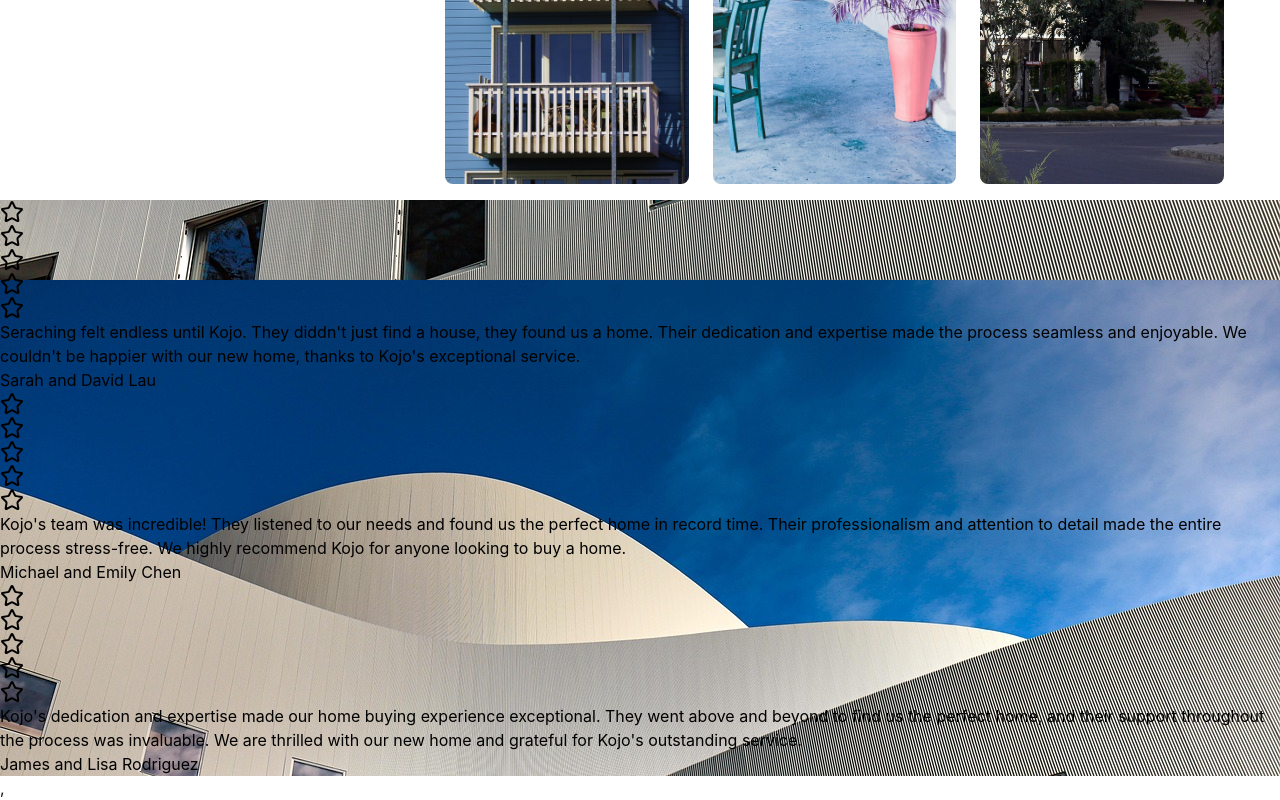
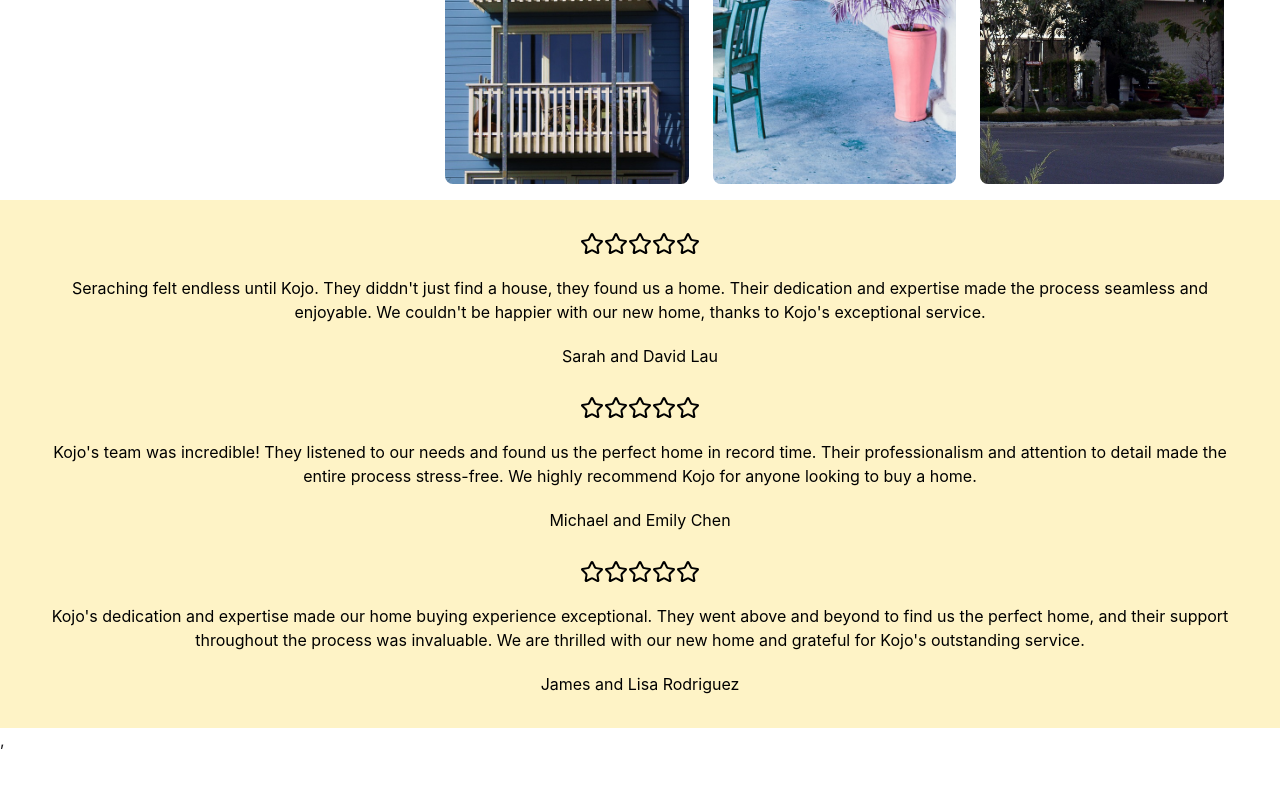
Before and after one commit to acquah-forever/my-realEstate, a React (Vite) app: page / in a window 1280 px wide. Shown: the part 5691-6491 px from the top of the page. After the commit the page ends 6443 px from the top, so only its background shows below. Built offline with nearby package versions, Linux system fonts and the light colour scheme.

Commit message:
added flex container to Reviews.jsx

```diff
--- a/src/components/Home.jsx
+++ b/src/components/Home.jsx
@@ -51,6 +51,7 @@ const Home = () => {
       <div className='bg-white p-4'>
         <RecentSales />
       </div>
+      <div className='bg-amber-100 p-8 space-y-7 flex flex-col justify-center items-center'>
         {Comments.map((item) => (
           <Reviews
             key={item.id}
@@ -61,6 +62,8 @@ const Home = () => {
         ))}
 
       </div>
+
+    </div>
   )
 }
 
--- a/src/components/Reviews.jsx
+++ b/src/components/Reviews.jsx
@@ -3,11 +3,10 @@ import {Star} from "lucide-react"
 
 const Reviews = ({icon, comment, name}) => {
   return (
-    <div>
-      <span>{icon}</span>
-      <p>{comment}</p>
-      <h3>{name}</h3>
-
+    <div className='space-y-5'>
+      <span className='flex justify-center'>{icon}</span>
+      <p className='text-center'>{comment}</p>
+      <h3 className='text-center'>{name}</h3>
     </div>
   )
 }
```
Lines whose indentation alone changed are shown as unchanged.
